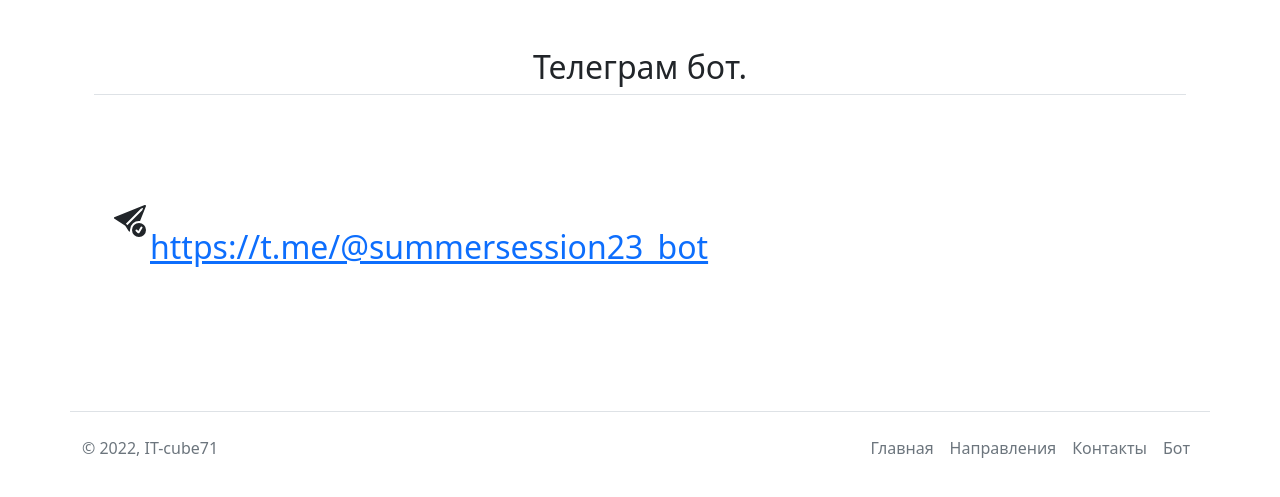
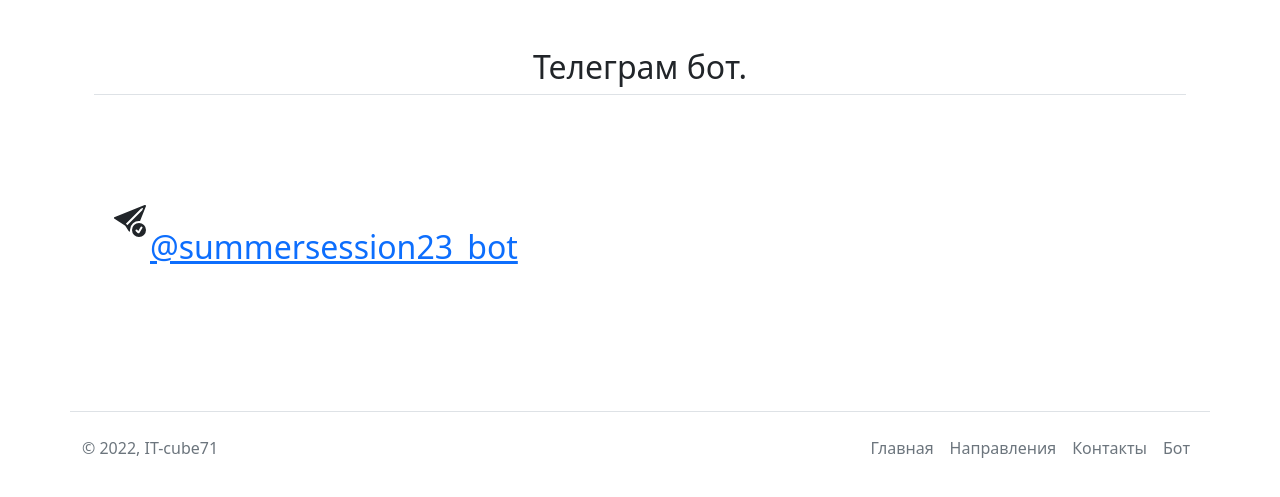
Before and after one commit to PavelDeichuk/flask_blog, a Python web app: template templates/telegbot.html in a window 1280 px wide. Shown: the part 72-569 px from the top of the page. Run offline with Jinja, Linux system fonts and the light colour scheme; the template is opened without the code that fills it, so the values that code supplies are empty.

Commit message:
Update telegbot.html

```diff
--- a/templates/telegbot.html
+++ b/templates/telegbot.html
@@ -36,7 +36,7 @@
             <svg xmlns="http://www.w3.org/2000/svg" width="40" height="32" fill="currentColor" class="bi bi-send-check-fill" viewBox="0 0 16 16">
                 <path d="M15.964.686a.5.5 0 0 0-.65-.65L.767 5.855H.766l-.452.18a.5.5 0 0 0-.082.887l.41.26.001.002 4.995 3.178 1.59 2.498C8 14 8 13 8 12.5a4.5 4.5 0 0 1 5.026-4.47L15.964.686Zm-1.833 1.89L6.637 10.07l-.215-.338a.5.5 0 0 0-.154-.154l-.338-.215 7.494-7.494 1.178-.471-.47 1.178Z"/>
                 <path d="M16 12.5a3.5 3.5 0 1 1-7 0 3.5 3.5 0 0 1 7 0Zm-1.993-1.679a.5.5 0 0 0-.686.172l-1.17 1.95-.547-.547a.5.5 0 0 0-.708.708l.774.773a.75.75 0 0 0 1.174-.144l1.335-2.226a.5.5 0 0 0-.172-.686Z"/>
-                <h2><ya-tr-span data-index="30-0" data-translated="true" data-source-lang="en" data-target-lang="ru" data-value="Featured title" data-translation="Рекомендуемое название" data-ch="0" data-type="trSpan" data-selected="false"><center><p align="justify"><a href="t.me/@summersession23_bot"><br><br>https://t.me/@summersession23_bot</a></p></center></ya-tr-span></h2>
+                <h2><ya-tr-span data-index="30-0" data-translated="true" data-source-lang="en" data-target-lang="ru" data-value="Featured title" data-translation="Рекомендуемое название" data-ch="0" data-type="trSpan" data-selected="false"><center><p align="justify"><a href="https://t.me/@summersession23_bot"><br><br>@summersession23_bot</a></p></center></ya-tr-span></h2>
             </svg>
         </div>
       </div>
```
